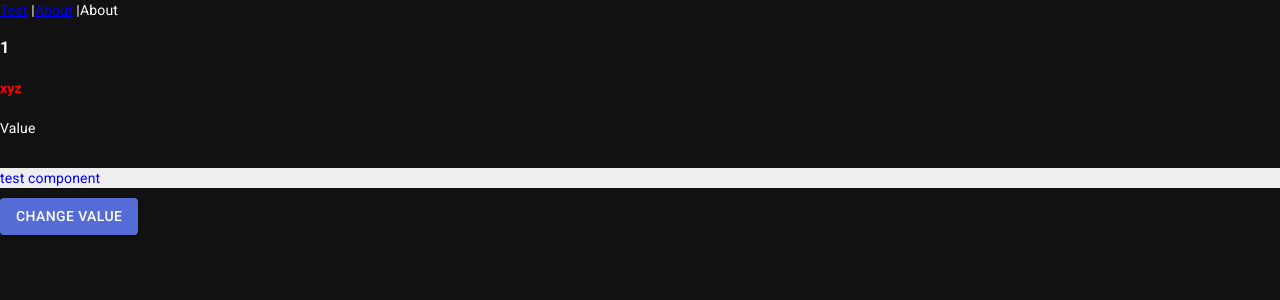
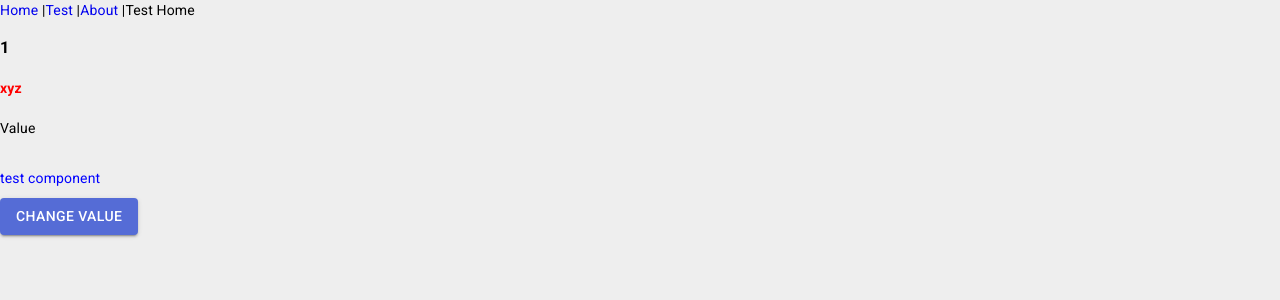
Before and after one commit to lipohong/iBlog, a Next.js app in the folder website/: page /test/1 in a window 1280 px wide. Shown: the top 300 px of the page. Built offline with nearby package versions, Linux system fonts and the light colour scheme.

Commit message:
Controlling paltetteType with react redux and react cookies config and test

```diff
--- a/website/assets/scss/global.scss
+++ b/website/assets/scss/global.scss
@@ -8,18 +8,28 @@ $THEME-NIGHT-BACKGROUND-COLOR: #111;
 $THEME-NIGHT-TEXT-COLOR: #fff;
 
 
+html, body, #__next, .layout {
+  height: 100%;
+  width: 100%;
+}
+
 body {
   font-family: 'SF Pro Text', 'SF Pro Icons', 'Helvetica Neue', 'Helvetica',
     'Arial', sans-serif;
   margin: 0 auto;
 }
 
-.day {
+a {
+  cursor: pointer;
+  text-decoration: none;
+}
+
+.light {
   color: $THEME-DAY-TEXT-COLOR;
   background-color: $THEME-DAY-BACKGROUND-COLOR;
 }
 
-.night {
+.dark {
   color: $THEME-NIGHT-TEXT-COLOR;
   background-color: $THEME-NIGHT-BACKGROUND-COLOR;
 }
--- a/website/components/layout.tsx
+++ b/website/components/layout.tsx
@@ -1,18 +1,44 @@
 import Link from 'next/link';
 import Router from 'next/router';
+import { useEffect } from 'react';
+import { connect } from 'react-redux';
+import { useCookies } from 'react-cookie';
 
-function Layout({ children }) {
+import { SET_PALETTETYPE } from '../constants/actionTypes';
+
+
+function Layout(props) {
+  const { children, paletteType, dispatch } = props;
+
+  const [cookies, setCookie] = useCookies(['iBlog']);
+
+  useEffect(() => {
+    if (!!cookies.paletteType) {
+      dispatch({ type: SET_PALETTETYPE, paletteType: cookies.paletteType});
+    } else {
+      setCookie('paletteType', 'light', { path: '/' });
+    }
+
+  }, [])
 
   return (
-    <div>
+    <div className={`layout ${paletteType}`}>
       <div>
-        <Link href="test/abcdefg"><a>Test</a></Link> |
+        <Link href="/"><a>Home</a></Link> |
+        <Link href="/test/abcdefg" scroll={false}><a>Test</a></Link> |
         <Link href="/about"><a>About</a></Link> |
-        <a onClick={ () => { Router.push('/about') } }>About</a>
+        <a onClick={ () => { Router.push('/test') } }>Test Home</a>
       </div>
       {children}
     </div>
   )
 }
 
-export default Layout
+const mapStateToProps = (state) => {
+  const { global } = state
+  return {
+    paletteType: global && global.paletteType || 'light'
+  }
+}
+
+export default connect(mapStateToProps)(Layout)
--- a/website/constants/actionTypes.ts
+++ b/website/constants/actionTypes.ts
@@ -1,2 +1,2 @@
 // global
-export const SET_MODE = 'SET_MODE';
+export const SET_PALETTETYPE = 'SET_PALETTETYPE';
--- a/website/package.json
+++ b/website/package.json
@@ -15,6 +15,7 @@
     "@material-ui/icons": "^4.9.1",
     "next": "^9.4.4",
     "react": "^16.13.1",
+    "react-cookie": "^4.0.3",
     "react-dom": "^16.13.1",
     "react-redux": "^7.2.0",
     "redux": "^4.0.5",
--- a/website/pages/_app.tsx
+++ b/website/pages/_app.tsx
@@ -1,16 +1,15 @@
-import '../assets/scss/global.scss'
-
 import React from 'react';
 import PropTypes from 'prop-types';
-import Head from 'next/head';
 import { ThemeProvider } from '@material-ui/core/styles';
 import CssBaseline from '@material-ui/core/CssBaseline';
 import theme from '../assets/theme/theme';
 import { createStore, applyMiddleware } from 'redux';
 import { Provider } from 'react-redux';
 import thunk from 'redux-thunk';
+import { CookiesProvider } from 'react-cookie';
 
 import reducer from '../store/reducers';
+import '../assets/scss/global.scss';
 
 const middleware = [ thunk ];
 
@@ -32,14 +31,14 @@ export default function MyApp(props) {
 
   return (
     <React.Fragment>
-      <Head>
-      </Head>
+      <CookiesProvider>
         <Provider store={store}>
           <ThemeProvider theme={theme}>
             <CssBaseline />
             <Component {...pageProps} />
           </ThemeProvider>
         </Provider>
+      </CookiesProvider>
     </React.Fragment>
   );
 }
--- a/website/pages/_document.tsx
+++ b/website/pages/_document.tsx
@@ -33,7 +33,7 @@ class MyDocument extends Document {
           <link rel="stylesheet" href="https://fonts.googleapis.com/css?family=Roboto:300,400,500,700&display=swap" />
           <link rel="stylesheet" href="https://fonts.googleapis.com/icon?family=Material+Icons" />
         </Head>
-        <body className={'night'}>
+        <body>
           <Main />
           <NextScript />
         </body>
--- a/website/pages/index.tsx
+++ b/website/pages/index.tsx
@@ -22,11 +22,6 @@ function HomePage({envTest}) {
         <title>iBlog HomePage</title>
       </Head>
       <div>Home</div>
-      {/* <div>
-        <Link href="test/abcdefg"><a>Test</a></Link> |
-        <Link href="/about"><a>About</a></Link> |
-        <a onClick={ () => { Router.push('/about') } }>About</a>
-      </div> */}
     </Layout>
   )
 }
--- a/website/store/actions/globalActions.ts
+++ b/website/store/actions/globalActions.ts
@@ -1,6 +1,6 @@
-import { SET_MODE } from '../../constants/actionTypes';
+import { SET_PALETTETYPE } from '../../constants/actionTypes';
 
-export const setMode = (mode: string)=> ({
-  type: SET_MODE,
-  mode
+export const setPaletteType = (paletteType: string)=> ({
+  type: SET_PALETTETYPE,
+  paletteType
 })
--- a/website/store/reducers/globalReducer.ts
+++ b/website/store/reducers/globalReducer.ts
@@ -1,17 +1,17 @@
-import { SET_MODE } from '../../constants/actionTypes';
-import { setModeAction } from '../../interfaces/actionTypes';
+import { SET_PALETTETYPE } from '../../constants/actionTypes';
+import { setPaletteTypeAction } from '../../interfaces/actionTypes';
 
 const initialState = {
-  mode: 'day'
+  paletteType: 'light'
 }
 
-const globalReducer = (state = initialState, action: setModeAction) => {
+const globalReducer = (state = initialState, action: setPaletteTypeAction) => {
   switch (action.type) {
-    case SET_MODE:
+    case SET_PALETTETYPE:
 
       return {
         ...state,
-        mode: action.mode
+        paletteType: action.paletteType
       }
     default:
       return state;
```
Also changed, not shown: website/interfaces/actionTypes.ts (+4 -4 lines), website/pages/about.tsx (+17 -6 lines), website/pages/test/index.tsx (added, +24 -0 lines), 1 other file (tests, documents, lock files or other folders).
